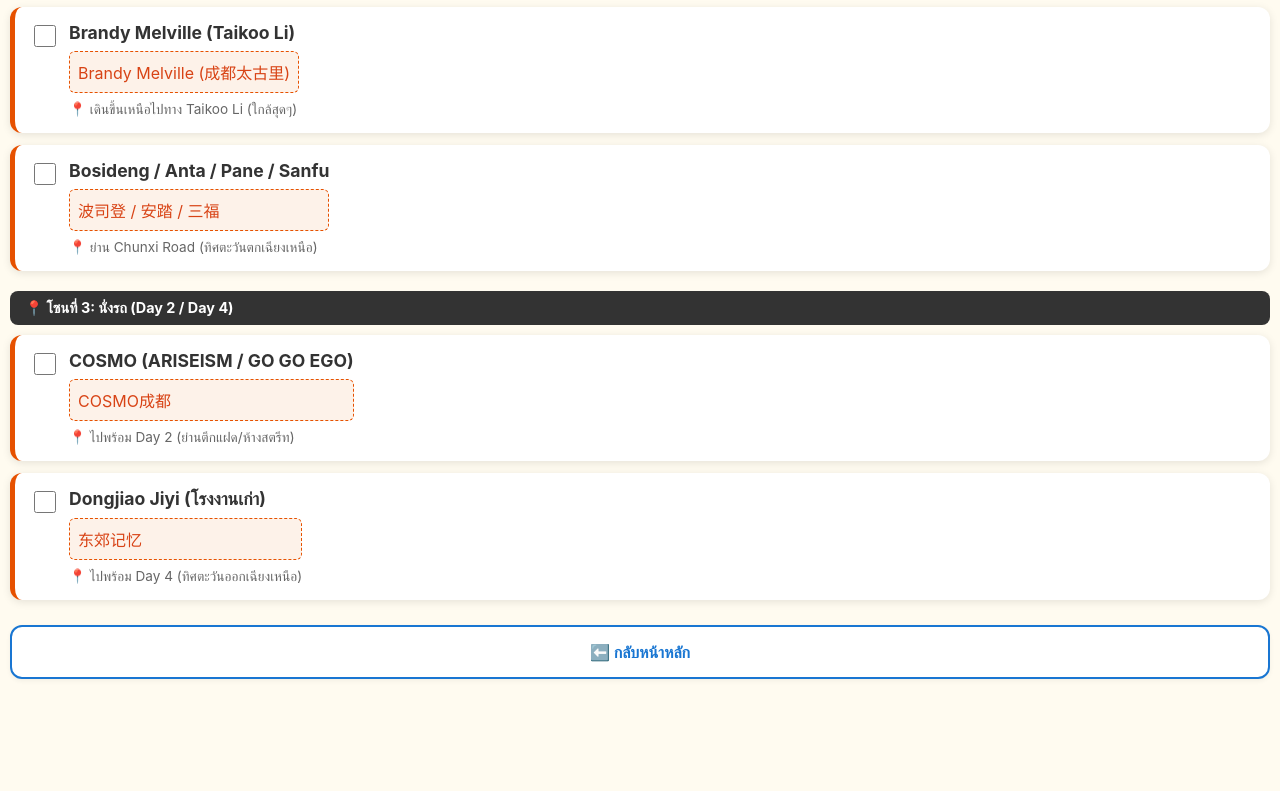
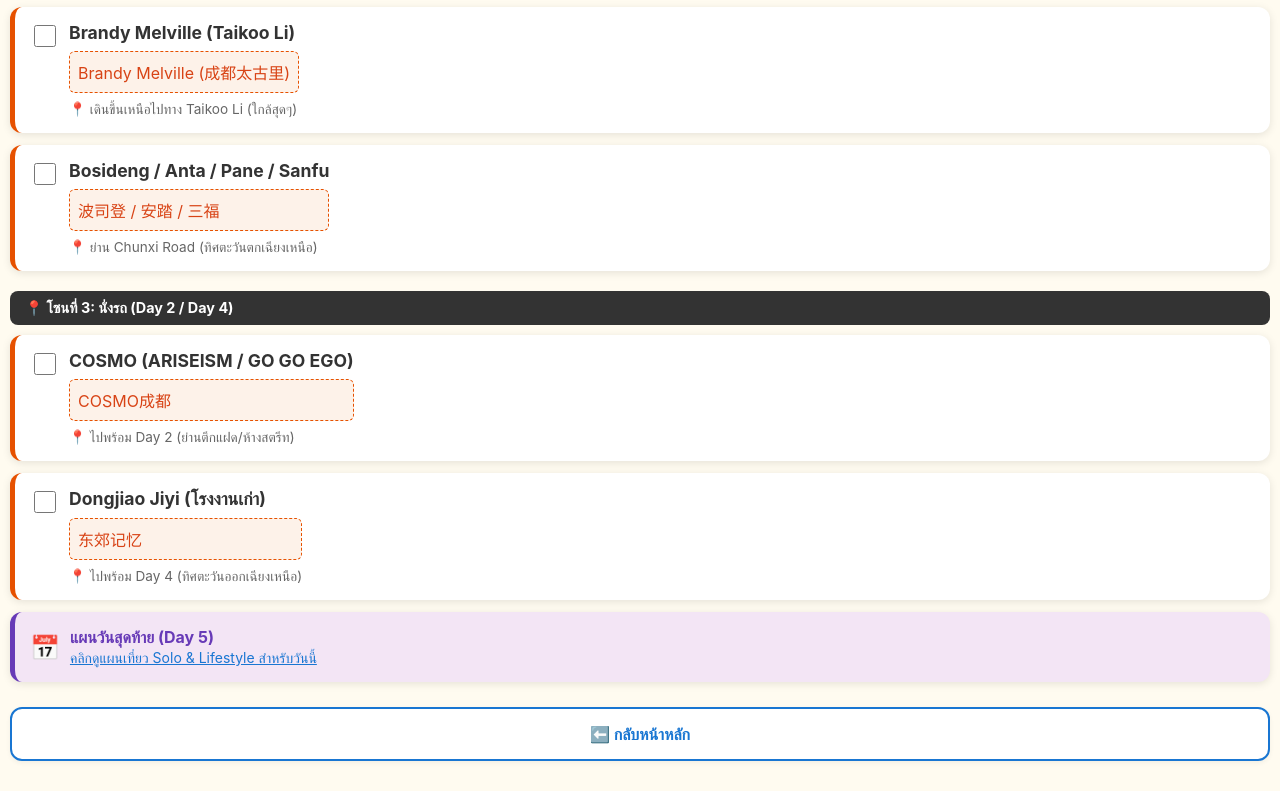
Before and after one commit to BtbMiner/chengdu-plan, a plain HTML site: page shopping.html in a window 1280 px wide. Shown: the part 338-1129 px from the top of the page. Before the commit the page ends 1047 px from the top, so only its background shows below. Drawn offline with Linux system fonts and the light colour scheme.

Commit message:
Add Day 5 plan card to shopping.html

```diff
--- a/shopping.html
+++ b/shopping.html
@@ -90,6 +90,16 @@
         </div>
     </div>
 
+    <div class="card" style="border-left-color: #673ab7; background: #f3e5f5;">
+        <div style="display: flex; align-items: center; gap: 10px;">
+            <span style="font-size: 1.5em;">📅</span>
+            <div>
+                <span style="font-weight: bold; color: #673ab7;">แผนวันสุดท้าย (Day 5)</span><br>
+                <a href="day5.html" style="font-size: 14px; color: #1976d2; text-decoration: underline;">คลิกดูแผนเที่ยว Solo & Lifestyle สำหรับวันนี้</a>
+            </div>
+        </div>
+    </div>
+
     <a href="index.html" class="btn-back">⬅️ กลับหน้าหลัก</a>
 
 </body>
```
